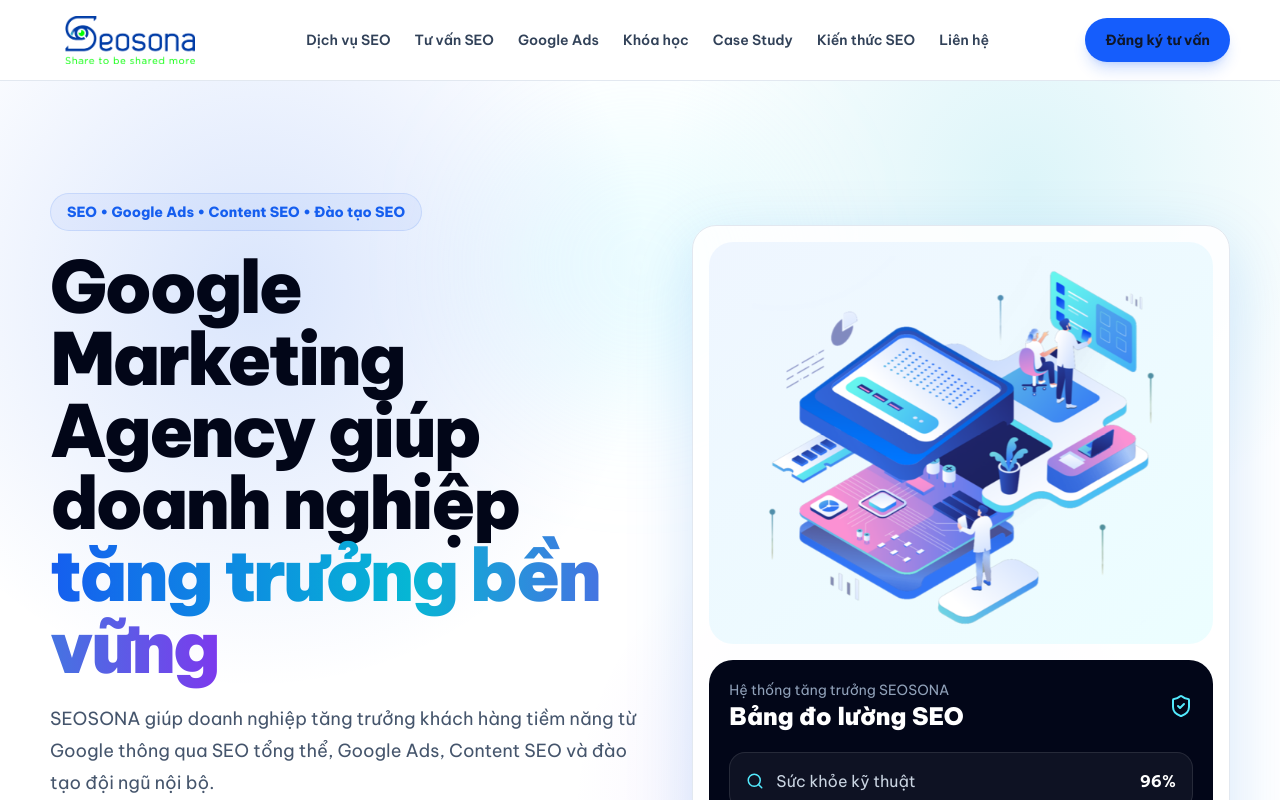
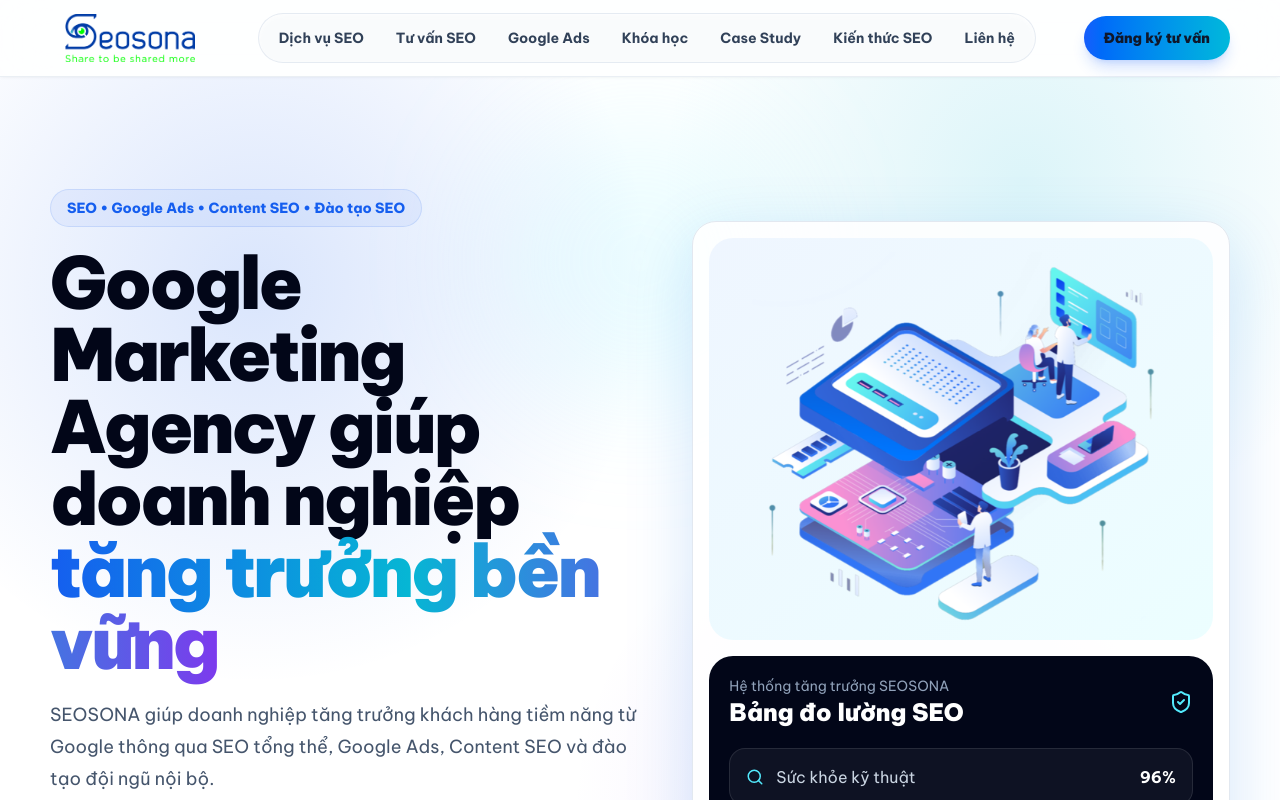
Before and after one commit to LongLeo287/SEOSONA, a Next.js app: page / in a window 1280 px wide. Shown: the top 800 px of the page. Built offline with nearby package versions, Linux system fonts and the light colour scheme.

Commit message:
style: redesign header navigation hover effects

```diff
--- a/components/layout/Header.tsx
+++ b/components/layout/Header.tsx
@@ -4,20 +4,29 @@ import { navItems } from "@/lib/site";
 
 export function Header() {
   return (
-    <header className="sticky top-0 z-50 border-b border-slate-200 bg-white/92 backdrop-blur-xl">
-      <div className="container flex h-20 items-center justify-between gap-6">
+    <header className="sticky top-0 z-50 border-b border-slate-200/70 bg-white/85 shadow-sm shadow-slate-900/[0.03] backdrop-blur-xl">
+      <div className="container flex h-[76px] items-center justify-between gap-4">
         <BrandLogo />
-        <nav className="hidden items-center gap-6 text-sm font-semibold text-slate-700 lg:flex">
+
+        <nav className="hidden items-center rounded-full border border-slate-200/80 bg-slate-50/80 p-1 text-sm font-bold text-slate-700 shadow-inner shadow-white/70 lg:flex">
           {navItems.map((item) => (
-            <Link key={item.href} href={item.href} className="whitespace-nowrap transition hover:text-blue-600">{item.label}</Link>
+            <Link
+              key={item.href}
+              href={item.href}
+              className="group relative whitespace-nowrap rounded-full px-4 py-2.5 transition duration-200 hover:bg-white hover:text-blue-700 hover:shadow-sm focus:outline-none focus:ring-4 focus:ring-blue-100"
+            >
+              <span className="relative z-10">{item.label}</span>
+              <span className="absolute inset-x-4 bottom-1 h-0.5 scale-x-0 rounded-full bg-gradient-to-r from-blue-600 to-cyan-400 transition-transform duration-200 group-hover:scale-x-100" />
+            </Link>
           ))}
         </nav>
+
         <div className="flex items-center gap-3">
-          <Link href="/lien-he/" className="hidden rounded-full bg-blue-600 px-5 py-3 text-sm font-bold text-white shadow-lg shadow-blue-600/20 transition hover:-translate-y-0.5 hover:bg-blue-700 sm:inline-flex">
+          <Link href="/lien-he/" className="hidden rounded-full bg-gradient-to-r from-blue-600 to-cyan-500 px-5 py-3 text-sm font-black text-white shadow-lg shadow-blue-600/20 transition duration-200 hover:-translate-y-0.5 hover:from-blue-500 hover:to-cyan-400 hover:shadow-xl hover:shadow-blue-600/25 focus:outline-none focus:ring-4 focus:ring-blue-100 sm:inline-flex">
             Đăng ký tư vấn
           </Link>
           <details className="group relative lg:hidden">
-            <summary className="grid h-11 w-11 cursor-pointer list-none place-items-center rounded-2xl border border-slate-200 bg-white text-slate-950 shadow-sm transition hover:border-blue-200 hover:text-blue-600">
+            <summary className="grid h-11 w-11 cursor-pointer list-none place-items-center rounded-2xl border border-slate-200 bg-white text-slate-950 shadow-sm transition hover:border-blue-200 hover:bg-blue-50 hover:text-blue-700 focus:outline-none focus:ring-4 focus:ring-blue-100">
               <span className="sr-only">Mở menu</span>
               <span className="relative block h-4 w-5">
                 <span className="absolute left-0 top-0 h-0.5 w-5 rounded bg-current transition group-open:top-2 group-open:rotate-45" />
@@ -25,13 +34,16 @@ export function Header() {
                 <span className="absolute left-0 top-4 h-0.5 w-5 rounded bg-current transition group-open:top-2 group-open:-rotate-45" />
               </span>
             </summary>
-            <div className="absolute right-0 mt-3 w-[min(88vw,360px)] overflow-hidden rounded-3xl border border-slate-200 bg-white p-3 shadow-2xl shadow-slate-900/15">
+            <div className="absolute right-0 mt-3 w-[min(88vw,380px)] overflow-hidden rounded-3xl border border-slate-200 bg-white p-3 shadow-2xl shadow-slate-900/15">
               <div className="grid gap-1">
                 {navItems.map((item) => (
-                  <Link key={item.href} href={item.href} className="rounded-2xl px-4 py-3 font-bold text-slate-700 transition hover:bg-blue-50 hover:text-blue-700">{item.label}</Link>
+                  <Link key={item.href} href={item.href} className="group relative rounded-2xl px-4 py-3 font-bold text-slate-700 transition hover:bg-blue-50 hover:text-blue-700 focus:outline-none focus:ring-4 focus:ring-blue-100">
+                    {item.label}
+                    <span className="absolute bottom-2 left-4 h-0.5 w-8 scale-x-0 rounded-full bg-blue-600 transition group-hover:scale-x-100" />
+                  </Link>
                 ))}
               </div>
-              <Link href="/lien-he/" className="mt-3 flex justify-center rounded-2xl bg-blue-600 px-4 py-3 font-black text-white">Đăng ký tư vấn</Link>
+              <Link href="/lien-he/" className="mt-3 flex justify-center rounded-2xl bg-gradient-to-r from-blue-600 to-cyan-500 px-4 py-3 font-black text-white shadow-lg shadow-blue-600/20 transition hover:from-blue-500 hover:to-cyan-400">Đăng ký tư vấn</Link>
             </div>
           </details>
         </div>
```
